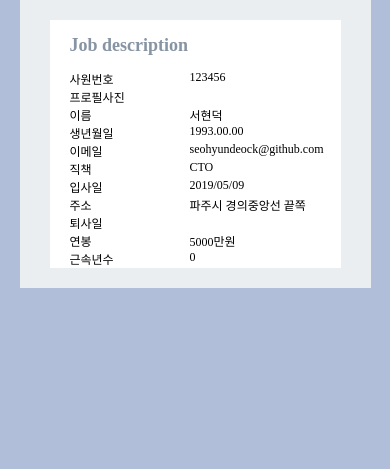
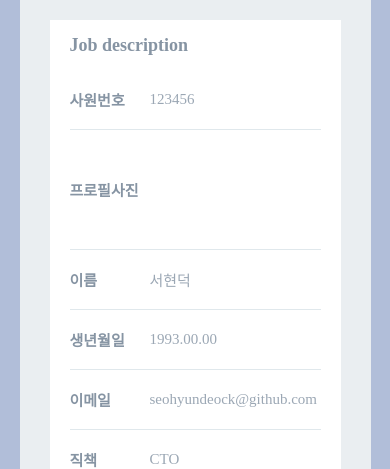
Before and after one commit to wakie92/React_Management_App, a React (Create React App) app: page /workerinfo/detail in a window 390 px wide. Shown: the part 375-844 px from the top of the page. Built offline with nearby package versions, Linux system fonts and the light colour scheme.

Commit message:
mobile version detail page

```diff
--- a/src/components/UI/Main/MainWorkerDetailInfo/MainWorkerDetailInfo.module.scss
+++ b/src/components/UI/Main/MainWorkerDetailInfo/MainWorkerDetailInfo.module.scss
@@ -16,7 +16,27 @@
   .InputForm {
     height: calc(100% - 60px);
     display: grid;
-    grid-template-columns: 120px 1fr;
+    grid-template-columns: 80px calc(100% - 80px);
+    grid-template-rows: repeat(12, 60px);
+    div {
+      border-bottom : 1px solid $inputUnderLine;
+      display: flex;
+      align-items: center;
+      width: 100%;
+      background-size: cover;
+      font-size : 15px;
+      word-break: break-all;
+    }
+    div:nth-child(2n) {
+      color : $inputContent;
+    }
+    div:nth-child(2n-1) {
+      color : $inputLetter;
+      font-weight: 700;
+    }
+    .Img, .ProfileImg {
+      grid-row : span 2;
+    }
   }
 }
 
```
